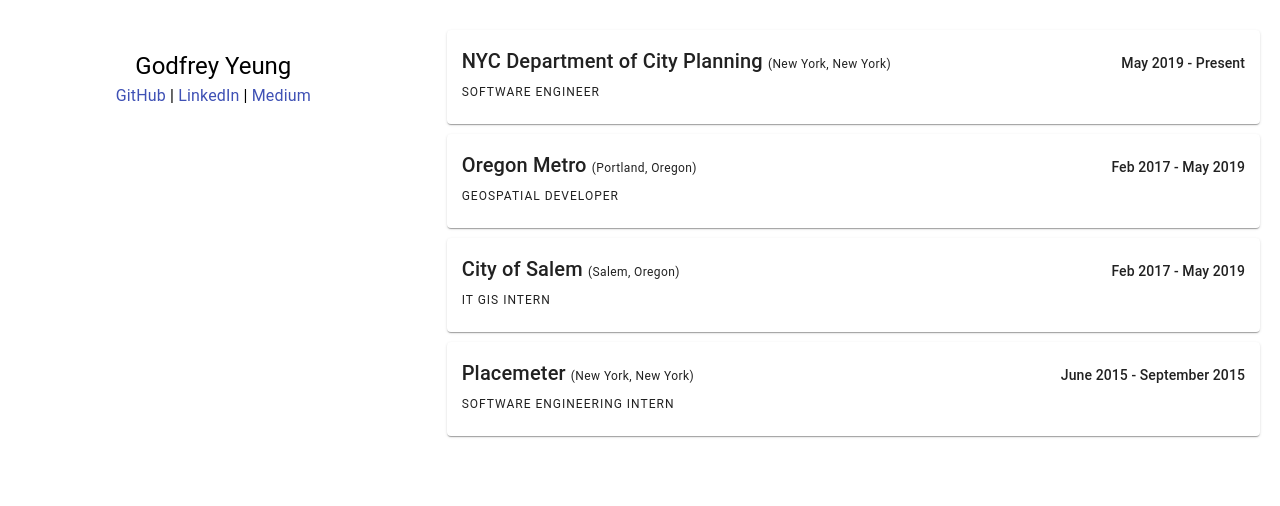
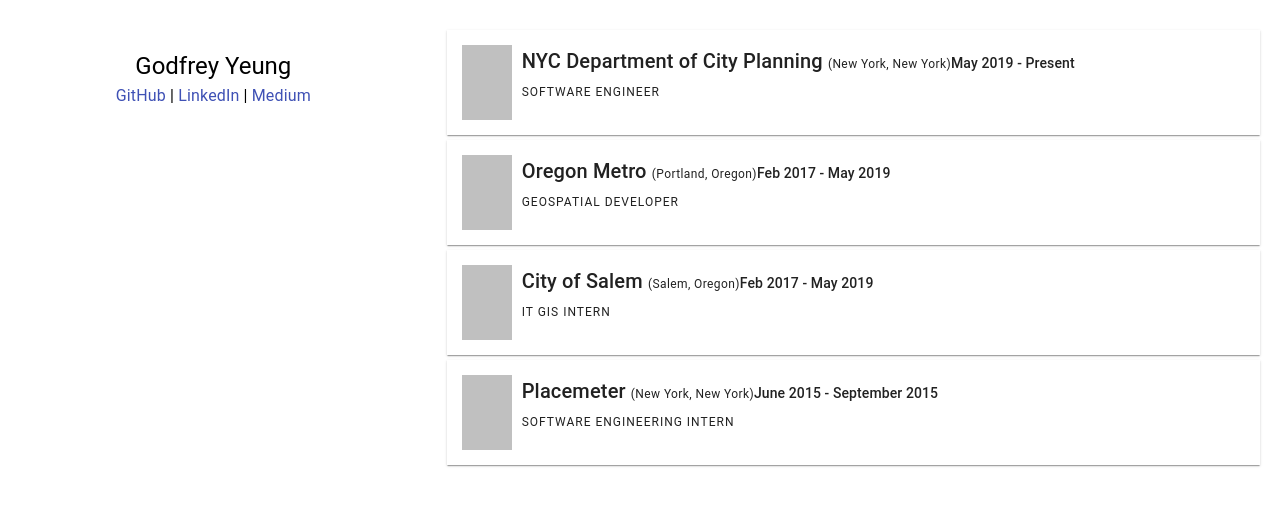
Before and after one commit to godfreyyeung/godfreyyeung, a React (Create React App) app: page / in a window 1280 px wide. Shown: the top 506 px of the page. Built offline with nearby package versions, Linux system fonts and the light colour scheme.

Commit message:
Add placeholder for company logos on exp Cards

```diff
--- a/src/ResumeCard.js
+++ b/src/ResumeCard.js
@@ -13,6 +13,25 @@
                     cursor: 'pointer',
                 }
             }
+        >
+            <Grid
+                container
+                item
+            >
+                <Grid item>
+                    <div
+                        style={
+                            {
+                                width: '50px',
+                                height: '75px',
+                                'background-color': 'silver',
+                                'margin-right': '10px'
+                            }
+                        }>
+                    </div>
+                </Grid>
+                <Grid
+                    item
                 >
                     <Grid
                         container
@@ -35,9 +54,10 @@
                         </Typography>
                     </Grid>
                 </Grid>
+            </Grid>
+        </Grid>
     )
 }
-
 
 class ResumeCard extends React.Component {
     state = {
@@ -54,10 +74,6 @@
         if (showBack) {
             return (
                 <div>
-                    <CardHeader
-                        info={this.props.info}
-                        onClick={this.flipOver}
-                    />
                     <div>
                         <ul>
                             {this.props.info.achievements.map(achievement => ( <li>{achievement}</li> )) }
@@ -69,16 +85,6 @@
                     <ul>
                         {this.props.info.projects.map(achievement => ( <li>{achievement}</li> )) }
                     </ul>
-
-                </div>
-            )
-        } else {
-            return (
-                <div>
-                    <CardHeader
-                        info={this.props.info}
-                        onClick={this.flipOver}
-                    />
                 </div>
             )
         }
@@ -94,10 +100,16 @@
                         {
                             padding: '15px',
                             'min-height': '50px',
-                            'margin-bottom': '10px',
+                            'border-radius': '0',
+                            margin: '0 0 5px 0'
                         }
                     }
+                    className="not-hovered-resume-card"
                 >
+                    <CardHeader
+                        info={this.props.info}
+                        onClick={this.flipOver}
+                    />
                     {this.cardContent(this.state.showBack)}
                 </Card>
             </Grid>
```
Lines whose indentation alone changed are shown as unchanged.
